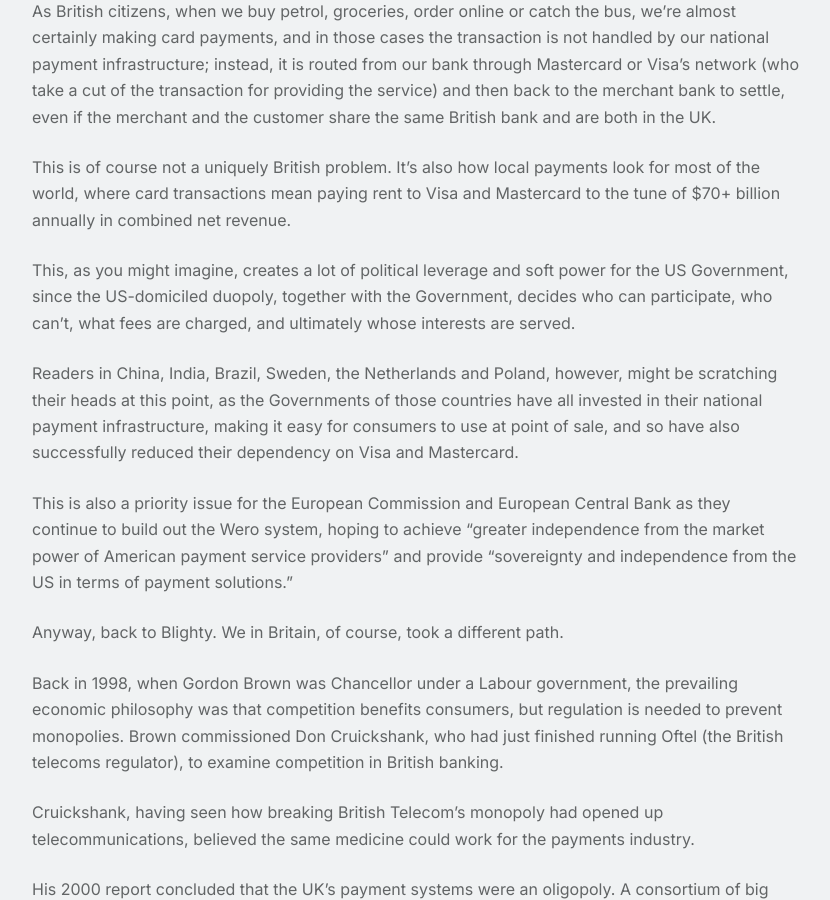
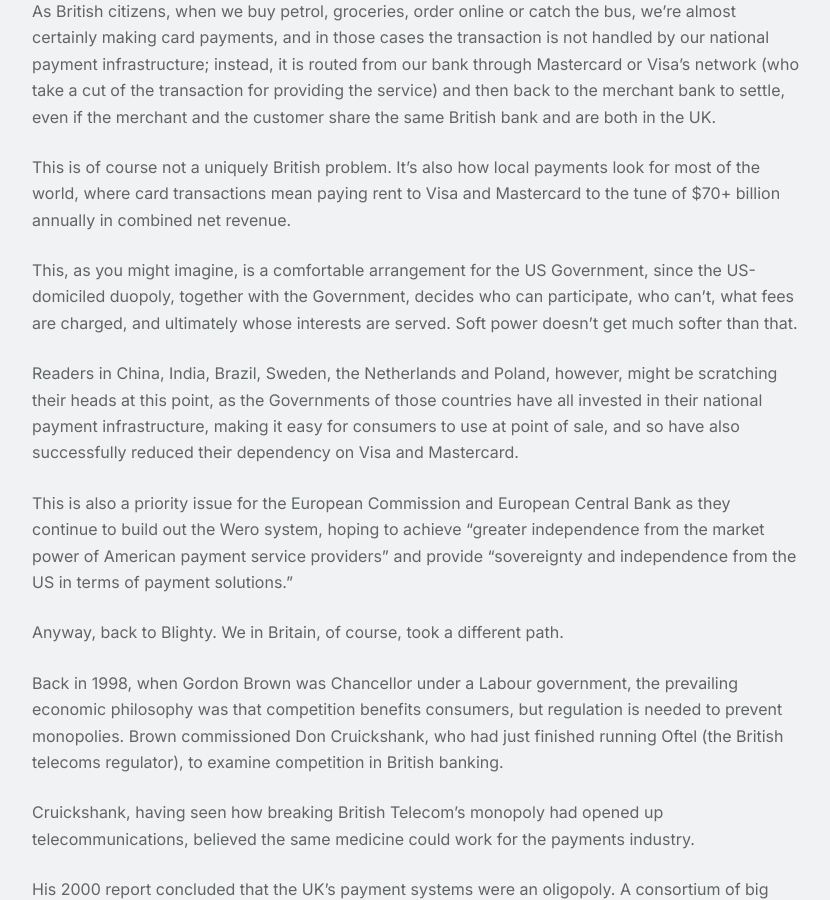
Before and after one commit to pingfu/pingfu.github.io, a Jekyll site: the page built from _posts/2026-01-28-the-american-cut.md, in a window 1280 px wide and 900 px high, scrolled down 1589 px. Shown: the whole window, without its empty margins (224-1054 px from the left). Built offline with Jekyll 4.4.1, drawn with Linux system fonts in a browser that asks for light colours; nearby versions of some CDN libraries; comment, search, counter and statistics services are not loaded.

Commit message:
Update 2026-01-28-the-american-cut.md

```diff
--- a/_posts/2026-01-28-the-american-cut.md
+++ b/_posts/2026-01-28-the-american-cut.md
@@ -37,7 +37,7 @@
 
 This is of course not a uniquely British problem. It's also how local payments look for most of the world, where card transactions mean paying rent to Visa and Mastercard to the tune of $70+ billion annually in combined net revenue.
 
-This, as you might imagine, creates a lot of political leverage and soft power for the US Government, since the US-domiciled duopoly, together with the Government, decides who can participate, who can't, what fees are charged, and ultimately whose interests are served.
+This, as you might imagine, is a comfortable arrangement for the US Government, since the US-domiciled duopoly, together with the Government, decides who can participate, who can't, what fees are charged, and ultimately whose interests are served. Soft power doesn't get much softer than that.
 
 Readers in China, India, Brazil, Sweden, the Netherlands and Poland, however, might be scratching their heads at this point, as the Governments of those countries have all invested in their national payment infrastructure, making it easy for consumers to use at point of sale, and so have also successfully reduced their dependency on Visa and Mastercard.
 
```
